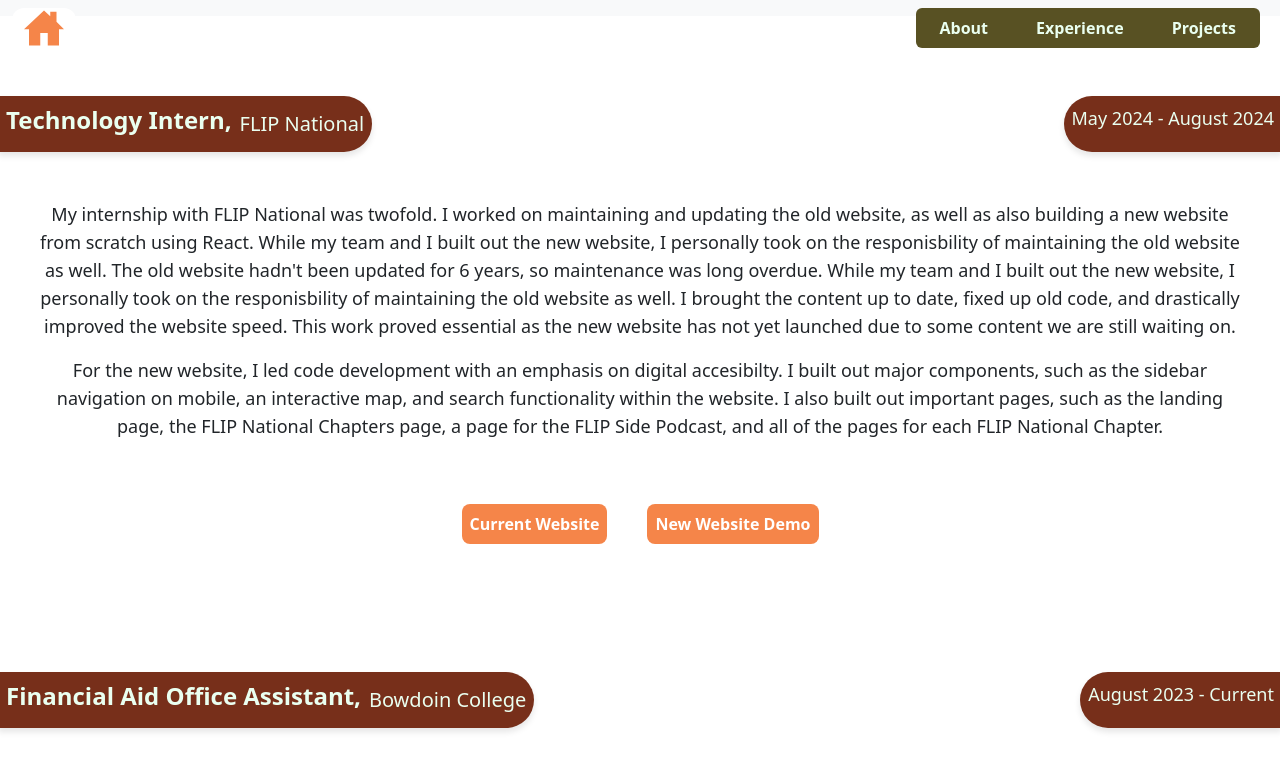
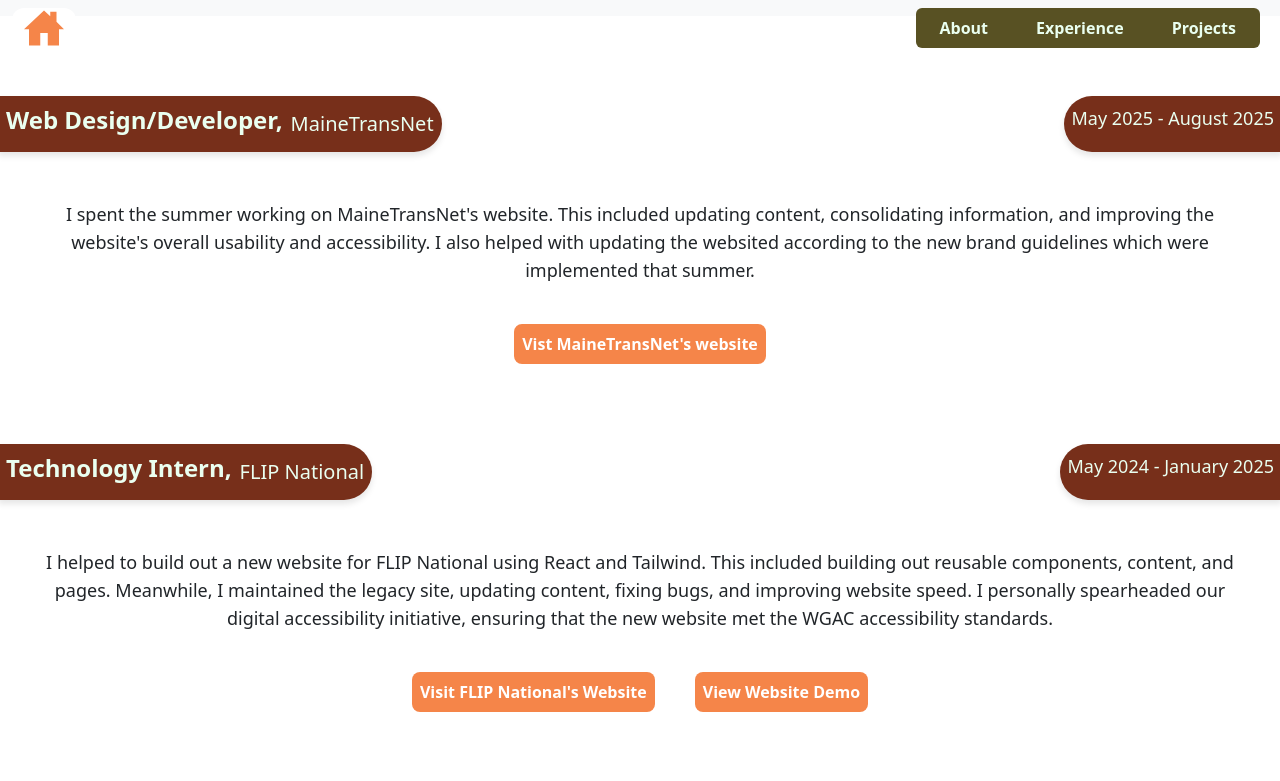
Before and after one commit to rainjocas/Online-Portfolio, a React (Create React App) app in the folder Rain-Jocas/: page /experience in a window 1280 px wide. Shown: the top 781 px of the page. Built offline with nearby package versions, Linux system fonts and the light colour scheme.

Commit message:
Update with current resume

```diff
--- a/Rain-Jocas/package.json
+++ b/Rain-Jocas/package.json
@@ -1,5 +1,5 @@
 {
-  "name": "flip_national",
+  "name": "rain_jocas",
   "version": "0.1.0",
   "private": true,
   "dependencies": {
--- a/Rain-Jocas/src/pages/Experience.tsx
+++ b/Rain-Jocas/src/pages/Experience.tsx
@@ -1,7 +1,7 @@
 import React from "react";
 import {PageWrapper} from "../pageSections/PageWrapper";
 import Job from "../components/Job";
-import {aidOffice, jobsList, library, techFellow} from "../utils/ExperiencesInfo"
+import {aidOffice, jobsList, library, techFellow, webDesignDeveloper} from "../utils/ExperiencesInfo"
 import Button from "../components/Button";
 
 //import {Section} from "../pageSections/Section";
@@ -10,13 +10,17 @@ const Experience: React.FC = () => {
   return (
     <PageWrapper>
       <main>
-        <Job title={jobsList[0].title} company={jobsList[0].company} startDate={jobsList[0].startDate} endDate={jobsList[0].endDate} description={techFellow}></Job>
-          <div className="flex flex-row justify-center space-x-10 py-5">
-            <Button src={"https://www.flipnational.org/"} target={"_blank"}>Current Website</Button>
-            <Button src={"https://flip-national-cloudflare-project.pages.dev/"} target={"_blank"}>New Website Demo</Button>
+        <Job title={jobsList[0].title} company={jobsList[0].company} startDate={jobsList[0].startDate} endDate={jobsList[0].endDate} description={webDesignDeveloper}></Job>
+          <div className="flex flex-row justify-center space-x-10 pt-4">
+            <Button src={"https://www.mainetrans.net/"} target={"_blank"}>Vist MaineTransNet's website</Button>
           </div>
-        <Job title={jobsList[1].title} company={jobsList[1].company} startDate={jobsList[1].startDate} endDate={jobsList[1].endDate} description={aidOffice}></Job>
-        <Job title={jobsList[2].title} company={jobsList[2].company} startDate={jobsList[2].startDate} endDate={jobsList[2].endDate} description={library}></Job>
+        <Job title={jobsList[1].title} company={jobsList[1].company} startDate={jobsList[1].startDate} endDate={jobsList[1].endDate} description={techFellow}></Job>
+          <div className="flex flex-row justify-center space-x-10 pt-4">
+            <Button src={"https://www.flipnational.org/"} target={"_blank"}>Visit FLIP National's Website</Button>
+            <Button src={"https://flip-national-cloudflare-project.pages.dev/"} target={"_blank"}>View Website Demo</Button>
+          </div>
+        <Job title={jobsList[2].title} company={jobsList[2].company} startDate={jobsList[2].startDate} endDate={jobsList[2].endDate} description={aidOffice}></Job>
+        <Job title={jobsList[3].title} company={jobsList[3].company} startDate={jobsList[3].startDate} endDate={jobsList[2].endDate} description={library}></Job>
         <div className="py-5"></div>
       </main>
     </PageWrapper>
--- a/Rain-Jocas/src/pages/Projects.tsx
+++ b/Rain-Jocas/src/pages/Projects.tsx
@@ -6,6 +6,10 @@ import Clustering from "../assets/Clustering.zip";
 import textGeneration from "../assets/Clustering.zip";
 import coinGame from "../assets/CoinGame.zip"
 import { LeftUpBubble, RightUpBubble } from "../components/SideBubble";
+
+const costumeDesignGithub = "https://github.com/rainjocas/costume-design"
+
+const costumeDesignLink = "https://costumedesign2025.com/x"
 
 const aiProjectDescription = (
   <>
@@ -52,31 +56,45 @@ const Projects: React.FC = () => {
         <main>
           <div className="pt-20 pr-12">
             <LeftUpBubble>
-            <h2 className="text-2xl text-offWhite">Unsupervised Machine Learning   RJ</h2>
-            <h3 className="text-lg text-offWhite">A comparative analysis of K-Means and DBSCAN clustering algorithms</h3>
+            <h2 className="text-2xl text-offWhite">Costume Design Portfolio Website</h2>
+            <h3 className="text-lg text-offWhite">A digital collection of Student Portfolios</h3>
             </LeftUpBubble>
           </div>
             {aiProjectDescription}
           <div className="flex flex-row justify-center space-x-10 py-5">
-            <Button src={Clustering} target={"_blank"}>Code Deliverables</Button>
-            <Button src={WriteUp} target={"_blank"}>Project Write Up</Button>
+            <Button src={costumeDesignGithub} target={"_blank"}>View Github</Button>
+            <Button src={costumeDesignLink} target={"_blank"}>View Website</Button>
           </div>
           <div className="pt-10 pl-12">
             <RightUpBubble>
+            <h2 className="text-2xl text-offWhite">Unsupervised Machine Learning</h2>
+            <h3 className="text-lg text-offWhite">A comparative analysis of K-Means and DBSCAN clustering algorithms</h3>
+            </RightUpBubble>
+          </div>
+            {aiProjectDescription}
+          <div className="flex flex-row justify-center space-x-10 py-5">
+            <Button src={Clustering} target={"_blank"}>View Code</Button>
+            <Button src={WriteUp} target={"_blank"}>View Research Paper</Button>
+          </div>
+          <div className="pt-10 pr-12">
+            <LeftUpBubble>
               <h2 className="text-2xl text-offWhite">Text Generator</h2>
               <h3 className="text-lg text-offWhite">Probability Based Character Generation</h3>
+            </LeftUpBubble>
+          </div>
+          {wordGenDescription}
+          <div className="space-x-10">
+            <Button src={textGeneration} target={"_blank"}>View Code</Button>
+          </div>
+          <div className="pt-10 pl-12">
+            <RightUpBubble>
+              <h2 className="text-2xl text-offWhite h-16 content-center">Coinstrip Game</h2>
             </RightUpBubble>
           </div>
-          {wordGenDescription}
-          <Button src={textGeneration} target={"_blank"}>Code Deliverables</Button>
-          <div className="pt-10 pr-12">
-            <LeftUpBubble>
-              <h2 className="text-2xl text-offWhite h-16 content-center">Coinstrip Game</h2>
-            </LeftUpBubble>
+          {coinGameDescription}
+          <div className="space-x-10 pb-10">
+            <Button src={coinGame} target={"_blank"}>View Code</Button>
           </div>
-          {coinGameDescription}
-          <Button src={coinGame} target={"_blank"}>Code Deliverables</Button>
-          <div className="pt-20"></div>
         </main>
       </PageWrapper>
     );
--- a/Rain-Jocas/src/utils/ExperiencesInfo.tsx
+++ b/Rain-Jocas/src/utils/ExperiencesInfo.tsx
@@ -1,19 +1,23 @@
 import React from "react";
+
+export const webDesignDeveloper = (
+    <div>
+        <p className="text-blueBlack text-lg">
+            I spent the summer working on MaineTransNet's website. This included updating content, consolidating
+            information, and improving the website's overall usability and accessibility. I also helped with
+            updating the websited according to the new brand guidelines which were implemented that summer.
+        </p>
+    </div>
+)
 
 export const techFellow = (
     <div>
-        <p className="text-blueBlack text-lg">My internship with FLIP National was twofold. I worked on maintaining and updating the old website,
-        as well as also building a new website from scratch using React. While my team and I built out the new
-        website, I personally took on the responisbility of maintaining the old website as well. The old website
-        hadn't been updated for 6 years, so maintenance was long overdue. While my team and I built out the new
-        website, I personally took on the responisbility of maintaining the old website as well. I brought the
-        content up to date, fixed up old code, and drastically improved the website speed. This work proved
-        essential as the new website has not yet launched due to some content we are still waiting on.</p>
-        <p className="text-blueBlack text-lg">For the new website, I led code development with an emphasis on digital accesibilty. I built out
-        major components, such as the sidebar navigation on mobile, an interactive map, and search
-        functionality within the website. I also built out important pages, such as the landing page, the
-        FLIP National Chapters page, a page for the FLIP Side Podcast, and all of the pages for each FLIP
-        National Chapter.</p>
+        <p className="text-blueBlack text-lg">
+            I helped to build out a new website for FLIP National using React and Tailwind. This included
+            building out reusable components, content, and pages. Meanwhile, I maintained the legacy site,
+            updating content, fixing bugs, and improving website speed. I personally spearheaded our digital
+            accessibility initiative, ensuring that the new website met the WGAC accessibility standards.
+        </p>
     </div>
 )
 
@@ -37,10 +41,17 @@ export const library = (
 
 export const jobsList = [
     {
+        title: "Web Design/Developer",
+        company: "MaineTransNet",
+        startDate: "May 2025",
+        endDate: "August 2025",
+        description: {webDesignDeveloper}
+    },
+    {
         title: "Technology Intern",
         company: "FLIP National",
         startDate: "May 2024",
-        endDate: "August 2024",
+        endDate: "January 2025",
         description: {techFellow}
     },
     {
```
Also changed, not shown: 1 other file (tests, documents, lock files or other folders).
